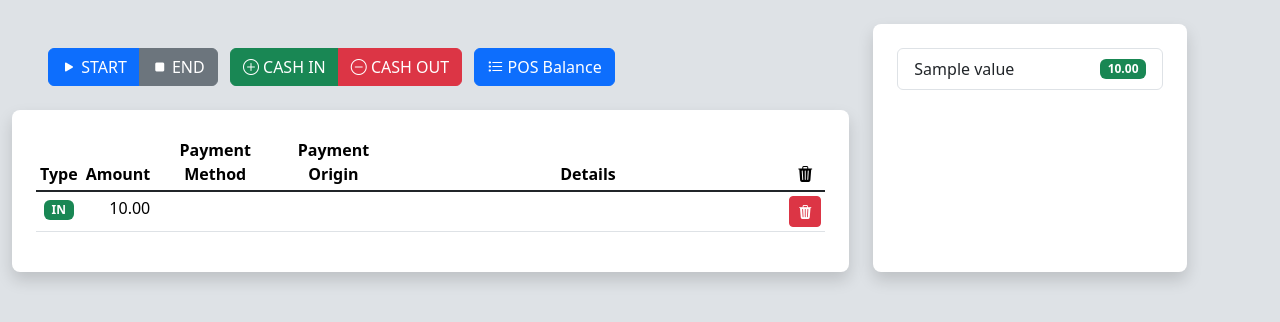
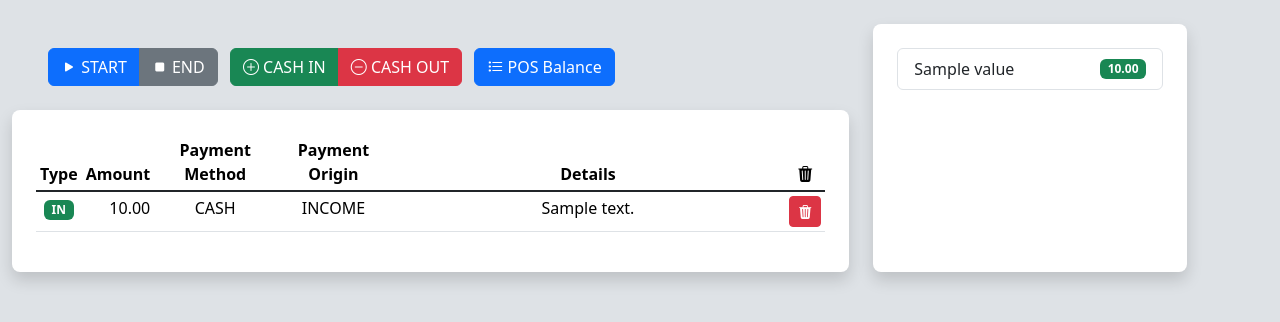
Before and after one commit to georgi-vladimirov/WashDepotPOS_0.3, a Django app: template CarWashPOS/transactions/templates/transactions/overview.html in a window 1280 px wide. Shown: the part 56-378 px from the top of the page. Run offline with Django 5.2, Linux system fonts and the light colour scheme; tables that the repository leaves empty hold one stand-in row (values such as "Sample post"); the template is opened without the code that fills it: values that come from a table or form of the project are taken from there, most other values are stand-ins (such as "Sample title", 1, 10 or a date in 2020).

Commit message:
sale payment fix

```diff
--- a/CarWashPOS/sales/templates/sales/add_sale.html
+++ b/CarWashPOS/sales/templates/sales/add_sale.html
@@ -35,7 +35,7 @@
                         </div>
                     {% endif %}
                     {% if field.errors %}
-                        {% include "error_snippet.html" with errors=field.errors %}
+                        {% include "message_snippet.html" with errors=field.errors %}
 
                     {% endif %}
                 {% endfor %}
--- a/CarWashPOS/transactions/models.py
+++ b/CarWashPOS/transactions/models.py
@@ -41,6 +41,8 @@ class Transaction(BaseModel):
     ################################
     sale = models.ForeignKey(Sale, on_delete=models.CASCADE, related_name="transactions", null=True, blank=True)
     employee = models.ForeignKey(Employee, on_delete=models.PROTECT, related_name="transactions", null=True, blank=True)
+    ################################
+    details = models.TextField(blank=True, null=True)
 
     def save(self, *args, **kwargs):
         # Convert amount to negative if transaction type is OUT
--- a/CarWashPOS/transactions/services.py
+++ b/CarWashPOS/transactions/services.py
@@ -7,6 +7,7 @@ from django.db.models import Sum
 from django.db.models.functions import Coalesce
 from sales.models import Sale
 from sales.selectors import get_sale_unpaid_amount
+from sales.services import set_sale_status
 from core.models import CalendarEvent
 from .models import Transaction
 from .filters import FILTERS
@@ -51,7 +52,7 @@ def daily_report_calculate(*, transactions_qs, filters=FILTERS) -> dict[str, Agg
 
 def sale_accepts_transaction(*, sale: Sale, transaction: Transaction) -> bool:
     sale_unpaid_amount = get_sale_unpaid_amount(sale=sale)
-    trans_amount = get_trans_amount_by_sale(sale=sale)
+    trans_amount = transaction.amount
     return sale_unpaid_amount >= trans_amount
 
 
@@ -66,7 +67,9 @@ def transaction_save(*, transaction: Transaction) -> tuple[Transaction, bool]:
     sale: Sale = transaction.sale
     if sale:
         if process_sale_payment(sale=sale, transaction=transaction):
+            transaction.details = f"{sale.reg_number} | {sale.date.date.strftime('%d.%m.%Y')}"
             transaction.save()
+            set_sale_status(sale=sale)
             logger.info("Transaction: %s for sale: %s saved.", transaction, sale)
             return transaction, True
         else:
--- a/CarWashPOS/transactions/templates/transactions/overview.html
+++ b/CarWashPOS/transactions/templates/transactions/overview.html
@@ -1,4 +1,6 @@
 {% extends "core/home.html" %}
+{% load i18n %}
+
 {% block title %}
     Payments Overview
 {% endblock title %}
--- a/CarWashPOS/transactions/templates/transactions/overview_table.html
+++ b/CarWashPOS/transactions/templates/transactions/overview_table.html
@@ -1,3 +1,4 @@
+{% load i18n %}
 {% load l10n %}
 <table class="table table-sm">
             <thead>
@@ -19,14 +20,14 @@
                             <span class="badge {% if transaction.type == 'IN' %}text-bg-success {% elif transaction.type == 'OUT' %}text-bg-danger {% else %} text-bg-primary {% endif %} ">{{ transaction.type }}</span>
                         </td>
                         <td class="text-end">{{ transaction.amount|unlocalize }}</td>
-                        <td class="text-center">{{ transaction.payment_method.name }}</td>
-                        <td class="text-center">{{ transaction.payment_origin }}</td>
+                        <td class="text-center">{{ transaction.payment_method }}</td>
+                        <td class="text-center">{{ transaction.origin }}</td>
                         <td class="text-center">{{ transaction.details }}</td>
                         <td class="text-center">
                             <a type="button"
                                class="btn btn-danger btn-sm"
                                role="button"
-                               href="{% url 'CashDesk:delete' transaction.id %}">
+                               href="{% url 'transactions:tran_delete' transaction.id %}">
                                 <i class="bi bi-trash3-fill"></i></a>
                         </td>
                     </tr>
--- a/CarWashPOS/transactions/urls.py
+++ b/CarWashPOS/transactions/urls.py
@@ -5,5 +5,6 @@ app_name = "transactions"
 urlpatterns = [
     path("", views.TransactionsOverview.as_view(), name="trans_overview"),
     path("transactions/", views.TranSales.as_view(), name="transactions"),
-    path("transactions/sales/<int:sale_id>", views.TranSales.as_view(), name="tran_sales"),
+    path("sales/<int:sale_id>", views.TranSales.as_view(), name="tran_sales"),
+    path("delete/<int:pk>/", views.TranDelete.as_view(), name="tran_delete"),
 ]
--- a/CarWashPOS/transactions/views.py
+++ b/CarWashPOS/transactions/views.py
@@ -61,3 +61,7 @@ class TranSales(LoginRequiredMixin, View):
             transaction_save(transaction=transaction)
 
         return HttpResponse("<script>window.opener.location.reload(); window.close();</script>")
+
+
+class TranDelete(LoginRequiredMixin, View):
+    pass
```
Also changed, not shown: CarWashPOS/locale/bg/LC_MESSAGES/django.po, CarWashPOS/locale/en/LC_MESSAGES/django.po, CarWashPOS/transactions/migrations/0002_transaction_details.py (added), 3 other files.
